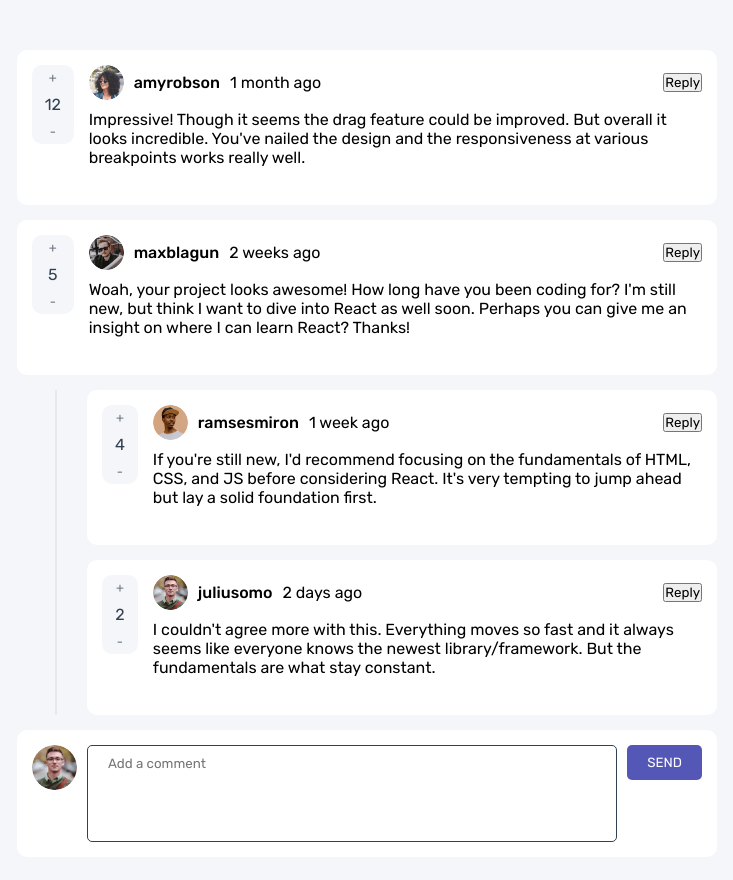
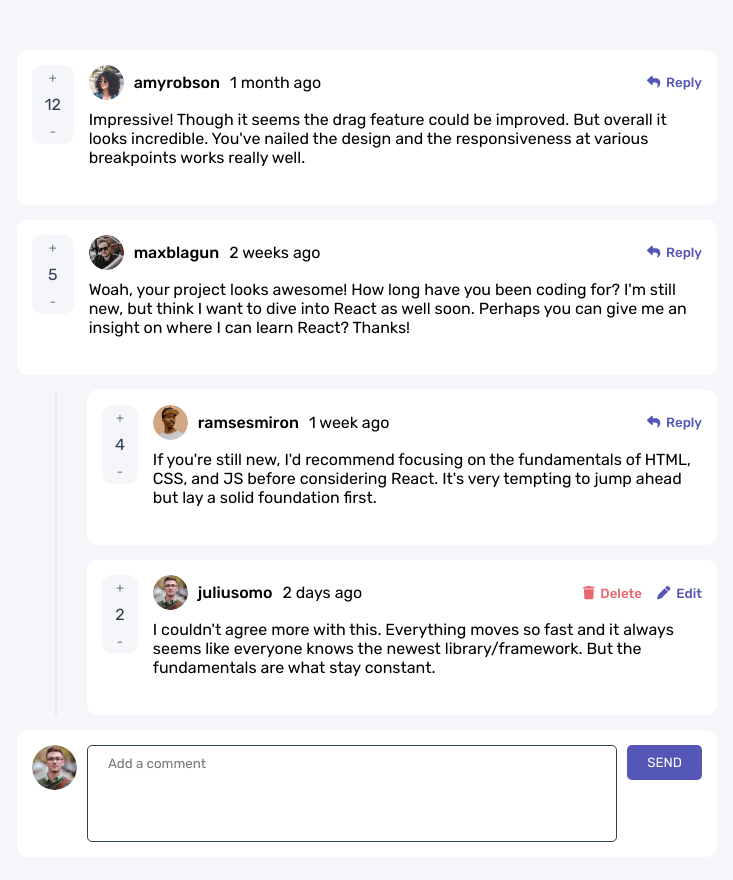
Before and after one commit to agfebrian/interactive-comment-section, a Vue app: page / in a window 1280 px wide. Shown: the top 880 px of the page, without its empty margins (273-1006 px from the left). Built offline with nearby package versions, Linux system fonts and the light colour scheme.

Commit message:
implement current user for delete reply

```diff
--- a/src/components/CommentDesktopView.vue
+++ b/src/components/CommentDesktopView.vue
@@ -1,5 +1,8 @@
 <script setup lang="ts">
-import { defineProps } from "vue";
+import { defineProps, ref } from "vue";
+import dataJson from "../services/data.json";
+
+import AppButton from "./Button.vue";
 
 const props = defineProps({
   item: {
@@ -22,6 +25,8 @@ const props = defineProps({
     },
   },
 });
+
+const currentUser = ref<{ username: string }>(dataJson.currentUser);
 </script>
 
 <template>
@@ -37,7 +42,28 @@ const props = defineProps({
       <img :src="item.user.image.png" alt="user" />
       <p class="title">{{ item.user.username }}</p>
       <p class="date">{{ item.createdAt }}</p>
-      <button>Reply</button>
+
+      <AppButton :text="true" v-if="item.user.username != currentUser.username">
+        <font-awesome-icon icon="fa-solid fa-reply" style="margin-right: 3px" />
+        Reply
+      </AppButton>
+      <div v-else style="margin-left: auto">
+        <AppButton
+          :text="true"
+          color="hsl(358, 75%, 66%)"
+          style="margin-right: 15px"
+        >
+          <font-awesome-icon
+            icon="fa-solid fa-trash"
+            style="margin-right: 3px"
+          />
+          Delete
+        </AppButton>
+        <AppButton :text="true">
+          <font-awesome-icon icon="fa-solid fa-pen" style="margin-right: 3px" />
+          Edit
+        </AppButton>
+      </div>
     </div>
     <div class="content">
       <p>
```
